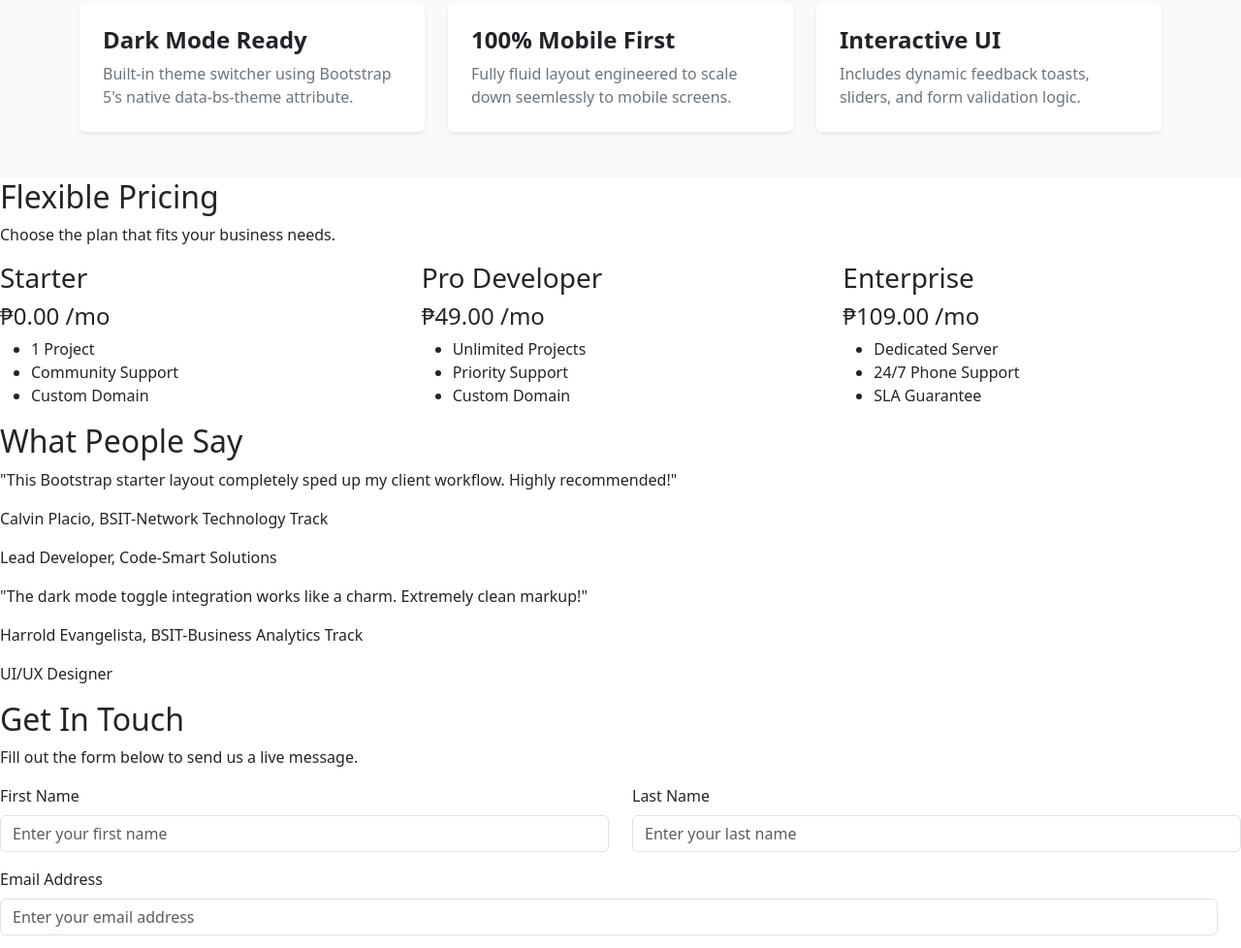
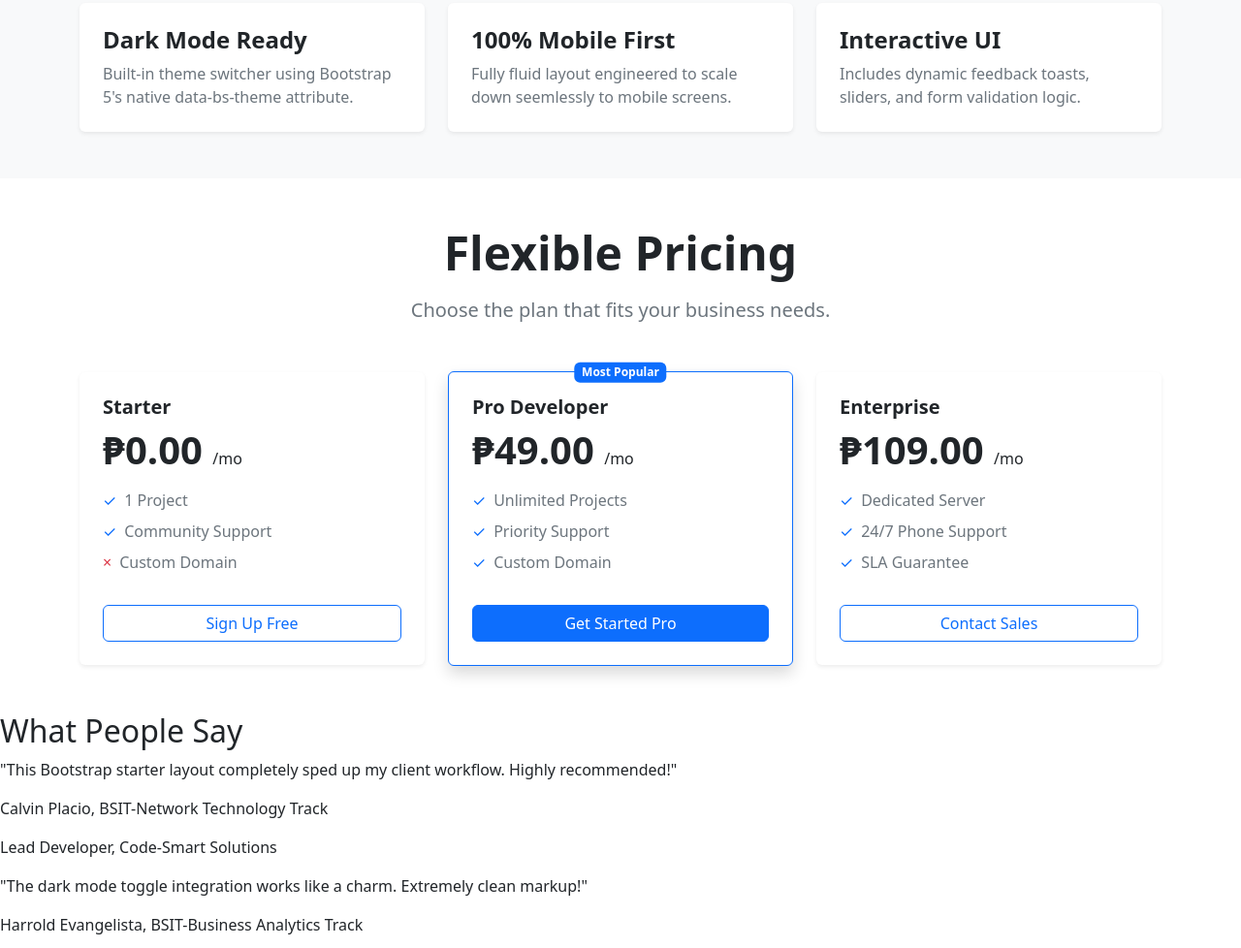
Before and after one commit to sump-exe/bootstrap_activity_TANSIOCO, a plain HTML site: page bootstrap5_TANSIOCO.html in a window 1280 px wide. Shown: the part 720-1698 px from the top of the page at 97% size. Drawn offline with Linux system fonts and the light colour scheme.

Commit message:
styled pricing div and made a small change to the features div

```diff
--- a/bootstrap5_TANSIOCO.html
+++ b/bootstrap5_TANSIOCO.html
@@ -4,6 +4,29 @@
     <meta charset="UTF-8">
     <meta name="viewport" content="width=device-width, initial-scale=1.0">
     <link rel="stylesheet" href="bootstrap5/css/bootstrap.css">
+    <style>
+        .pricing-features li::before {
+            content: "\2713";
+            color: var(--bs-primary);
+            margin-right: 0.5rem;
+        }
+
+        .pricing-features li.unavailable::before {
+            content: "\00d7";
+            color: var(--bs-danger);
+        }
+
+        .pricing-card,
+        .feature-card {
+            transition: transform 0.2s ease, box-shadow 0.2s ease;
+        }
+
+        .pricing-card:hover,
+        .feature-card:hover {
+            transform: translateY(-0.35rem);
+            box-shadow: var(--bs-box-shadow-lg) !important;
+        }
+    </style>
     <title>Sample Website with Bootstrap 5</title>
 </head>
 <body class="pt-5">
@@ -46,19 +69,19 @@
         <div class="container">
             <div class="row g-4">
                 <div class="col-md-4">
-                    <div class="card h-100 border-0 shadow-sm p-4 text-start">
+                    <div class="card pricing-card h-100 border-0 shadow-sm p-4 text-start">
                         <h3 class="h4 fw-bold text-dark">Dark Mode Ready</h3>
                         <p class="text-secondary mb-0">Built-in theme switcher using Bootstrap 5's native data-bs-theme attribute.</p>
                     </div>
                 </div>
                 <div class="col-md-4">
-                    <div class="card h-100 border-0 shadow-sm p-4 text-start">
+                    <div class="card feature-card h-100 border-0 shadow-sm p-4 text-start">
                         <h3 class="h4 fw-bold text-dark">100% Mobile First</h3>
                         <p class="text-secondary mb-0">Fully fluid layout engineered to scale down seemlessly to mobile screens.</p>
                     </div>
                 </div>
                 <div class="col-md-4">
-                    <div class="card h-100 border-0 shadow-sm p-4 text-start">
+                    <div class="card feature-card h-100 border-0 shadow-sm p-4 text-start">
                         <h3 class="h4 fw-bold text-dark">Interactive UI</h3>
                         <p class="text-secondary mb-0">Includes dynamic feedback toasts, sliders, and form validation logic.</p>
                     </div>
@@ -67,36 +90,48 @@
         </div>
     </div>
 
-    <div id="pricing">
-        <h2>Flexible Pricing</h2>
-        <p>Choose the plan that fits your business needs.</p>
-        <div class="row">
+    <div id="pricing" class="bg-white text-center text-dark py-5 px-3">
+        <h2 class="display-5 fw-bold mb-3">Flexible Pricing</h2>
+        <p class="lead text-secondary mb-5">Choose the plan that fits your business needs.</p>
+        <div class="container">
+            <div class="row g-4 align-items-center">
                 <div class="col-md-4">
-                <h3>Starter</h3>
-                <h4>₱0.00 /mo</h4>
-                <ul>
-                    <li>1 Project</li>
-                    <li>Community Support</li>
-                    <li>Custom Domain</li> <!-- Not -->
+                    <div class="card feature-card h-100 border-0 shadow-sm p-4 text-start">
+                        <h3 class="h5 fw-bold">Starter</h3>
+                        <h4 class="display-6 fw-bold mb-3">₱0.00 <small class="fs-6 fw-normal">/mo</small></h4>
+                        <ul class="list-unstyled pricing-features text-secondary mb-4">
+                            <li class="mb-2">1 Project</li>
+                            <li class="mb-2">Community Support</li>
+                            <li class="mb-2 unavailable">Custom Domain</li>
                         </ul>
+                        <button class="btn btn-outline-primary w-100 mt-auto" type="button">Sign Up Free</button>
+                    </div>
                 </div>
                 <div class="col-md-4">
-                <h3>Pro Developer</h3>
-                <h4>₱49.00 /mo</h4>
-                <ul>
-                    <li>Unlimited Projects</li>
-                    <li>Priority Support</li>
-                    <li>Custom Domain</li>
+                    <div class="card pricing-card h-100 border-primary shadow p-4 text-start position-relative">
+                        <span class="badge bg-primary position-absolute top-0 start-50 translate-middle">Most Popular</span>
+                        <h3 class="h5 fw-bold">Pro Developer</h3>
+                        <h4 class="display-6 fw-bold mb-3">₱49.00 <small class="fs-6 fw-normal">/mo</small></h4>
+                        <ul class="list-unstyled pricing-features text-secondary mb-4">
+                            <li class="mb-2">Unlimited Projects</li>
+                            <li class="mb-2">Priority Support</li>
+                            <li class="mb-2">Custom Domain</li>
                         </ul>
+                        <button class="btn btn-primary w-100 mt-auto" type="button">Get Started Pro</button>
+                    </div>
                 </div>
                 <div class="col-md-4">
-                <h3>Enterprise</h3>
-                <h4>₱109.00 /mo</h4>
-                <ul>
-                    <li>Dedicated Server</li>
-                    <li>24/7 Phone Support</li>
-                    <li>SLA Guarantee</li>
+                    <div class="card pricing-card h-100 border-0 shadow-sm p-4 text-start">
+                        <h3 class="h5 fw-bold">Enterprise</h3>
+                        <h4 class="display-6 fw-bold mb-3">₱109.00 <small class="fs-6 fw-normal">/mo</small></h4>
+                        <ul class="list-unstyled pricing-features text-secondary mb-4">
+                            <li class="mb-2">Dedicated Server</li>
+                            <li class="mb-2">24/7 Phone Support</li>
+                            <li class="mb-2">SLA Guarantee</li>
                         </ul>
+                        <button class="btn btn-outline-primary w-100 mt-auto" type="button">Contact Sales</button>
+                    </div>
+                </div>
             </div>
         </div>
     </div>
```
Lines whose indentation alone changed are shown as unchanged.
